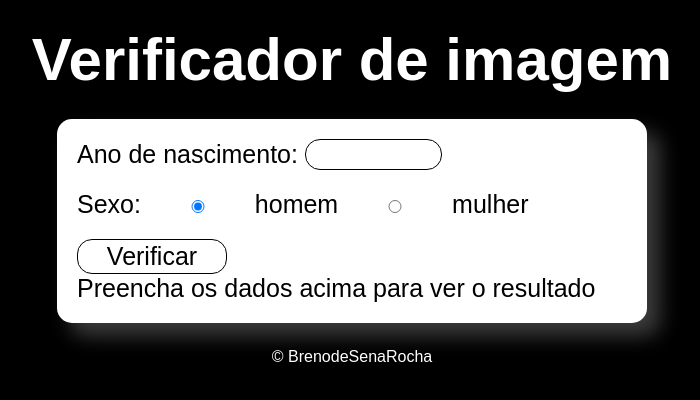
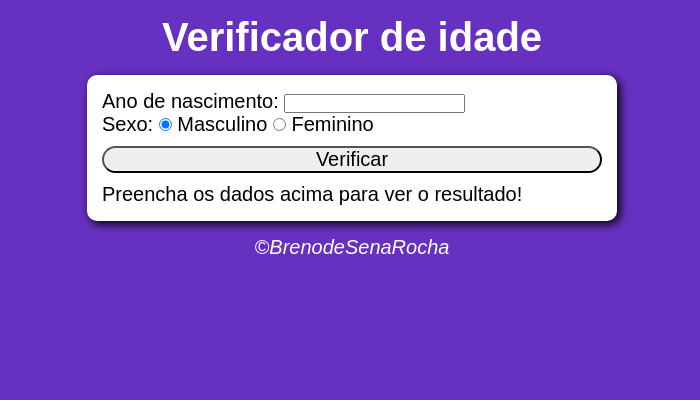
Before and after one commit to BrenoSena12/projetinhos-Js, a plain HTML site: page foto-pela-idade/index.html in a window 1280 px wide. Shown: the whole page, without its empty margins (288-988 px from the left). Drawn offline with Linux system fonts and the light colour scheme.

Commit message:
recomeço

```diff
--- a/foto-pela-idade/index.html
+++ b/foto-pela-idade/index.html
@@ -1,53 +1,39 @@
 <!DOCTYPE html>
-<html lang="pt-BR">
+<html lang="pt-br">
 <head>
     <meta charset="UTF-8">
     <meta name="viewport" content="width=device-width, initial-scale=1.0">
-    <title>Foto pela idade</title>
+    <title>Verificador de idade</title>
     <link rel="stylesheet" href="style.css">
 </head>
 <body>
-
-    <h1>Verificador de imagem</h1>
-
-    <div id="verificador">
-
-        <div id="input-nascimento"><!--ENTRADA DO ANO-->
-            Ano de nascimento:
-            <input type="number" name="ano_nascimento" id="ano_nascimento">
+     <header>
+        <h1>Verificador de idade</h1>
+     </header>
+     <section>
+        <div>
+            <p>
+                <label for="ano">Ano de nascimento:</label>
+                <input type="number" name="ano" id="ano" min="0">
+            </p>
+            <p>
+                <label for="">Sexo:</label>
+                <input type="radio" name="sexo" id="mas" checked>
+                <label for="mas">Masculino</label>
+                <input type="radio" name="sexo" id="fem">
+                <label for="fem">Feminino</label>
+            </p>
+            <p>
+                <input type="button" value="Verificar" id="botão" onclick="verificar()">
+            </p>
         </div>
-
-        <div class="input-sexo"><!--ENTRADA DO SEXO-->
-            Sexo:
-            <input type="radio" name="sexo" id="homem"  checked>
-            <label for="masculino">homem</label>
-            <input type="radio" name="sexo" id="mulher">
-            <label for="feminino">mulher</label>
+        <div id="res">
+            Preencha os dados acima para ver o resultado!
         </div>
-
-        <div id="botao"><!--BOTÃO-->
-            <input type="button" value="Verificar" id="button" onclick="clicar()">
-        </div>
-
-        <!--RESULTADO DO TEXTO E DA IMAGEM-->
-        <div id="resultado">
-            <p id="resultado-texto"></p>
-            <p id="resultado-imagem"></p>
-        </div>
-
-        <div id="resultado-final">
-            <p id="texto-resultado">Preencha os dados acima para ver o resultado</p>
-            <p id="foto-resultado"></p>
-        </div>
-    </div>
-
-
-
-    <footer>
-        <p>&copy; BrenodeSenaRocha</p>
-    </footer>
-
-
-    <script src="script.js"></script>
+     </section>
+     <footer>
+        <p>&copy;BrenodeSenaRocha</p>
+     </footer>
+     <script src="script.js"></script>
 </body>
 </html>
--- a/foto-pela-idade/script.js
+++ /dev/null
@@ -1,36 +0,0 @@
-function clicar(){
-    var idade = document.getElementById('ano_nascimento')
-    idade = Number(idade.value)
-    var homem = document.getElementById('homem')
-    var mulher = document.getElementById('mulher')
-    homem = true
-    mulher = false
-
-    if(true){
-        if(idade <= 2){
-            window.alert('bebe homem')
-        }else if(idade <= 10){
-            window.alert('criança homem')
-        }else if(idade <= 18 ){
-            window.alert('adolecente homem')
-        }else if(idade <= 50){
-            window.alert('adulto homem')
-        }else{
-            window.alert('idoso homem')
-        }
-    }
-
-    if(False){
-        if(idade <= 2){
-            window.alert('bebe mulher')
-        }else if(idade <= 10){
-            window.alert('criança mulher')
-        }else if(idade <= 18 ){
-            window.alert('adolecente mulher')
-        }else if(idade <= 50){
-            window.alert('adulto mulher')
-        }else{
-            window.alert('idoso mulher')
-        }
-    }
-}
--- a/foto-pela-idade/style.css
+++ b/foto-pela-idade/style.css
@@ -2,61 +2,39 @@
     margin: 0;
     padding: 0;
     box-sizing: 0;
-    font-family: Arial, Helvetica, sans-serif;
 }
-
 body{
-    background-color: black;
+    background-color: rgb(102, 49, 193);
+    font: normal 15pt arial;
+}
+header{
     color: white;
+    text-align: center;
+    margin-top: 15px;
+    margin-bottom: 15px;
 }
-
-h1{
-    font-size: 60px;
-    text-align: center;
-    margin-top: 25px;
+section{
+    background-color: white;
+    border-radius: 10px;
+    padding: 15px;
+    width: 500px;
+    margin: auto;
+    box-shadow: 3px 3px 10px rgba(0,0,0,363);
 }
-
-#verificador{
-    background-color: white;
-    color: black;
-    padding: 20px;
-    width: 550px;
-    margin: auto;
-    font-size: 25px;
+#botão{
+    width: 100%;
+    font-size: 20px;
     border-radius: 15px;
-    margin-top: 25px;
-    box-shadow: 13px 13px 20px rgba(80, 80, 80, 0.753);
+    margin-top: 10px;
+    margin-bottom: 10px;
 }
-
-#input-nascimento{
-    margin-bottom: 20px;
-}
-
-input{
-    font-size: 25px;
-    border-radius: 15px;
-    border: 1px solid black;
-    padding-left: 35px;
-    width: 100px;
-}
-#botao{
-    margin-top: 20px;
-}
-
-#button{
-    width: 150px;
-    padding: 2px;
-    background: rgb(255, 255, 255);
-}
-
-#button:hover{
-    width: 150px;
-    padding: 2px;
-    background: rgb(0, 0, 0);
-    color: white;
+#botão:hover{
+    background: rgba(102, 49, 193, 0.359);
     transition: 0.7s;
 }
 footer{
+    color: white;
     text-align: center;
-    margin-top: 25px;
+    font-style: italic;
+    margin-top: 15px;
 }
```
